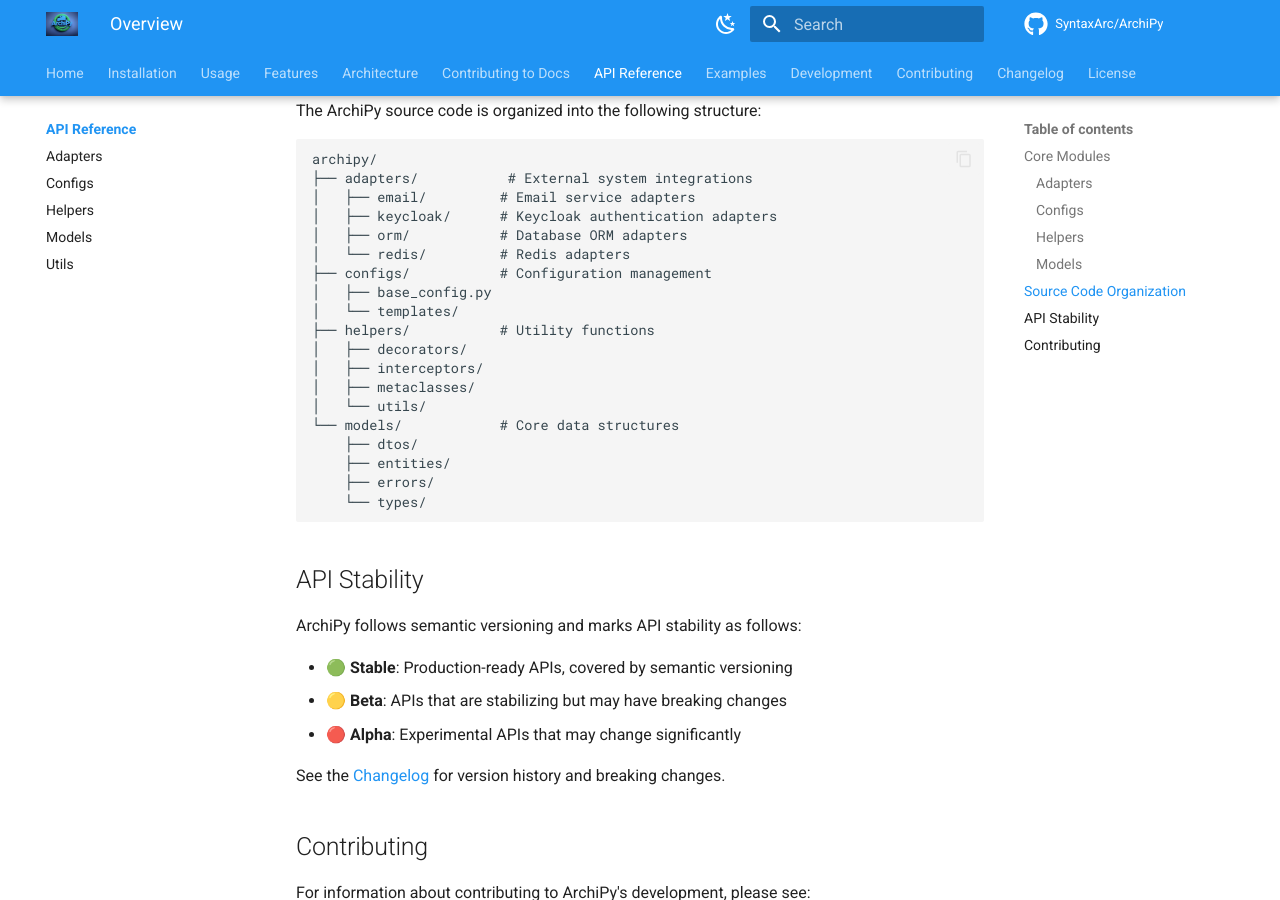
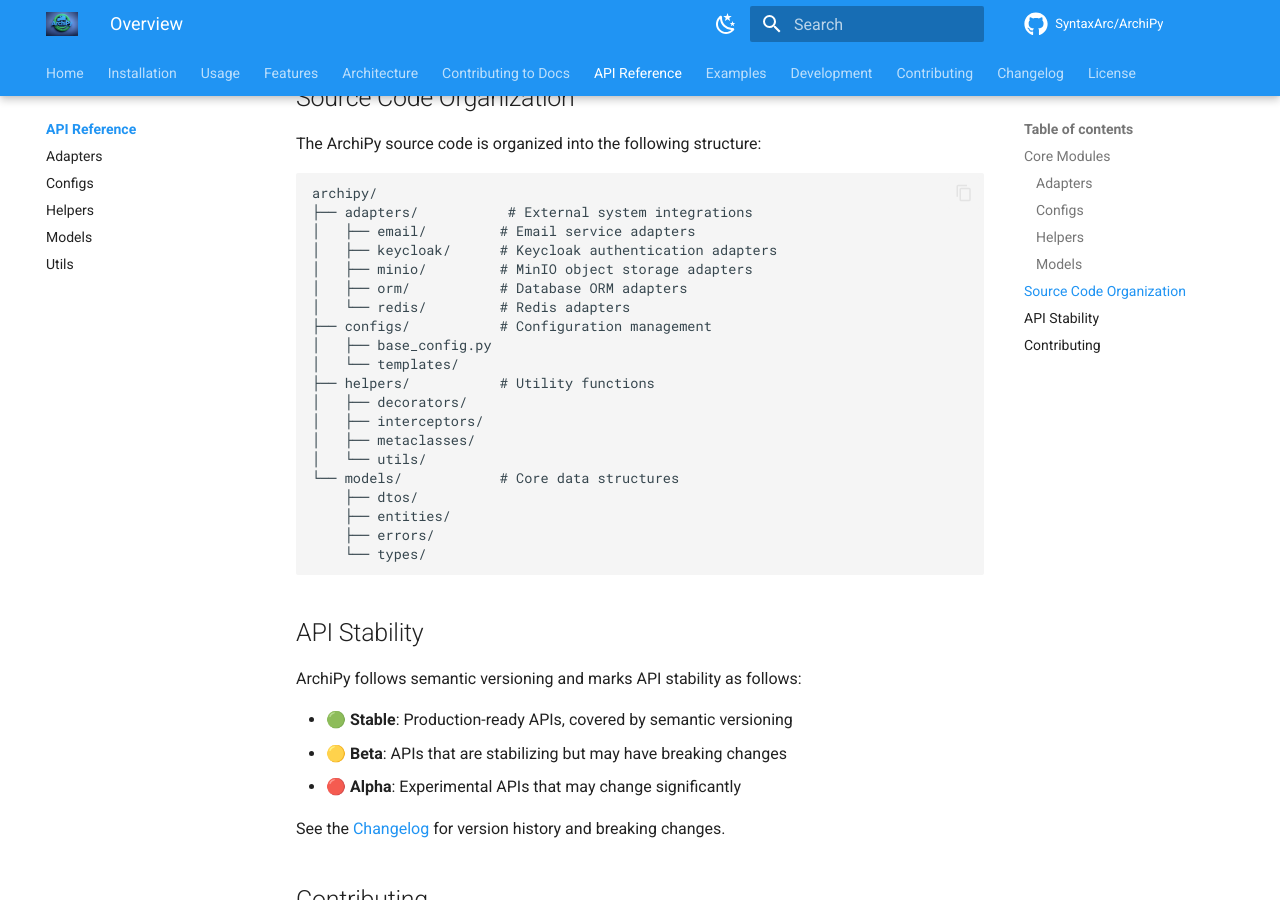
Before and after one commit to negatic/ArchiPy, an MkDocs documentation site: the page built from docs/api_reference/index.md, in a window 1280 px wide and 900 px high, scrolled down 1382 px. Built offline with MkDocs 1.6.1 and Material for MkDocs 9.7.7, drawn with Linux system fonts in a browser that asks for light colours; comment, search, counter and statistics services are not loaded; the version menu is left out.

Commit message:
Add MinIO adapter to API reference index
🤖 Generated with [Claude Code](https://claude.ai/code)

Co-Authored-By: Claude <noreply@anthropic.com>

```diff
--- a/docs/api_reference/index.md
+++ b/docs/api_reference/index.md
@@ -13,6 +13,7 @@ The adapters module provides standardized interfaces to external systems:
 - [Redis Adapters](adapters.md#redis)
 - [Email Adapters](adapters.md#email)
 - [Keycloak Adapters](adapters.md#keycloak)
+- [MinIO Adapters](adapters.md#minio)
 
 ### Configs
 
@@ -51,6 +52,7 @@ archipy/
 ├── adapters/           # External system integrations
 │   ├── email/         # Email service adapters
 │   ├── keycloak/      # Keycloak authentication adapters
+│   ├── minio/         # MinIO object storage adapters
 │   ├── orm/           # Database ORM adapters
 │   └── redis/         # Redis adapters
 ├── configs/           # Configuration management
```
